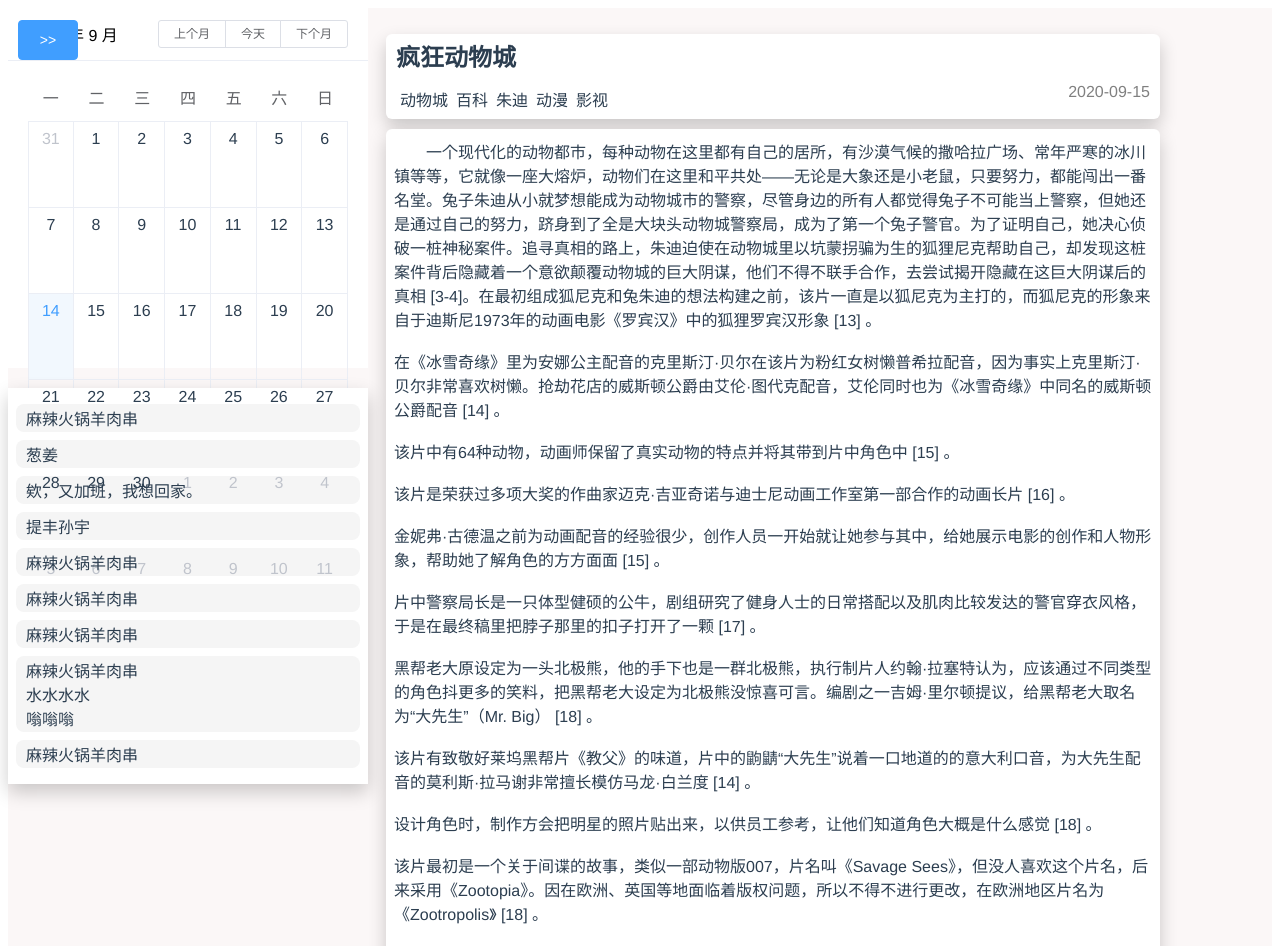
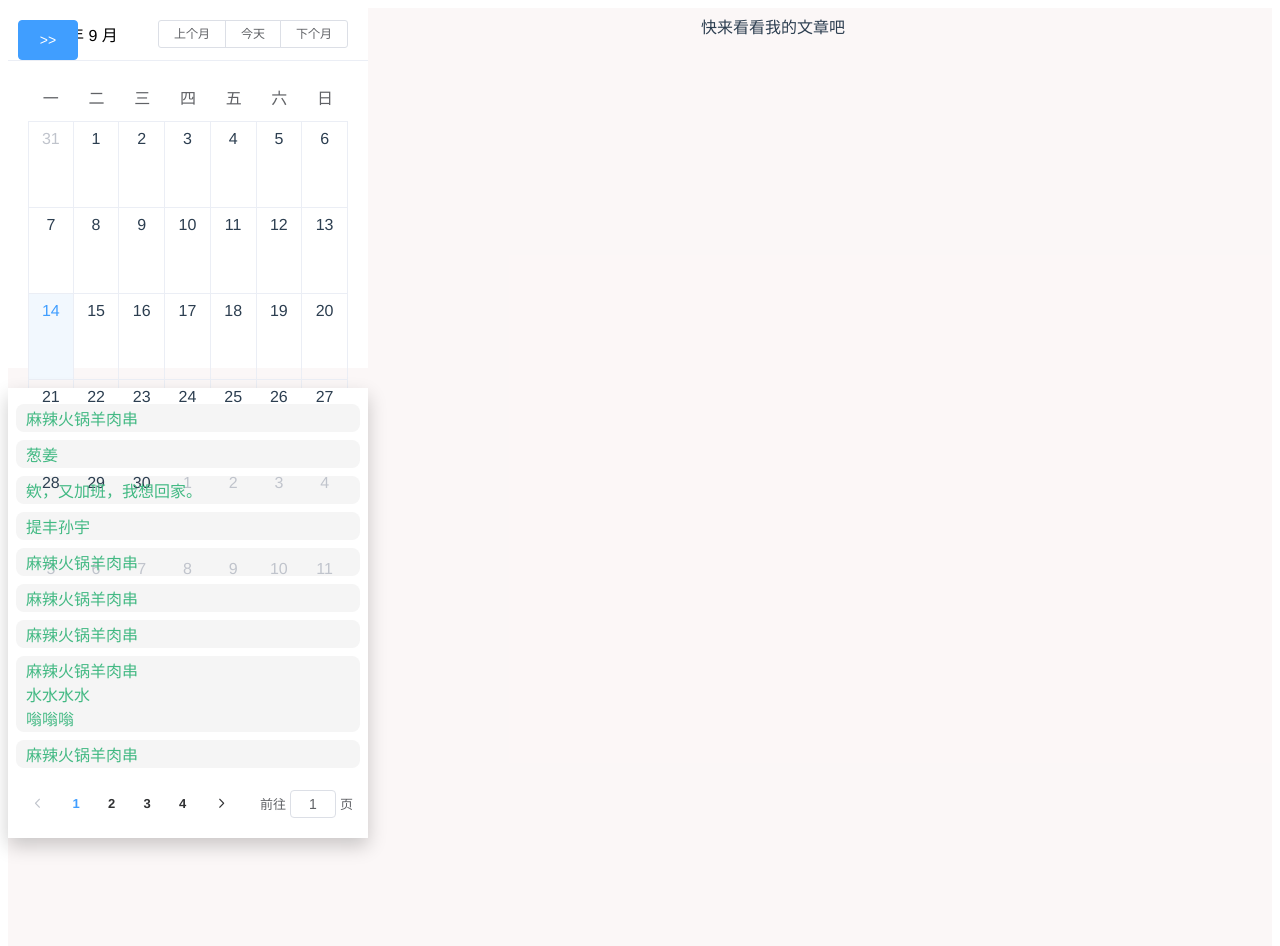
Before and after one commit to WanneSimon/munk-blog, a Vue app: page /coco/blog in a window 1280 px wide. Shown: the top 946 px of the page. Built offline with nearby package versions, Linux system fonts and the light colour scheme.

Commit message:
博文完善-3

```diff
--- a/src/components/DrawerNav.vue
+++ b/src/components/DrawerNav.vue
@@ -51,6 +51,9 @@
           direction: 'ltr' ,//从右往左-rtl 从上往下-ttb 从下往上btt
           head_img: '/coco/static/images/t1.jpg', //菜单栏顶部图片
         };
+      },
+      created: function(){
+
       }
     };
 </script>
--- a/src/router/index.js
+++ b/src/router/index.js
@@ -19,6 +19,8 @@ Vue.use(Router)
 //   routes.push({path:(key.split('.'))[1],component:()=>r(key)})});
 // }
 
+// 获取路由的根路径
+// 组件中使用 console.log(this.$router.options.base)
 
 export default new Router({
   mode: 'history',
--- a/src/views/blog.vue
+++ b/src/views/blog.vue
@@ -6,8 +6,14 @@
 
         <div class="blog-item-container">
           <div class="blog-item" v-for="item,key in blogs.datas" :key="key">
-             <!-- <div class="blog-item-head"> {{item.title}}</div> -->
-             <div class="blog-item-title" v-html="item.title"></div>
+            <div class="blog-item-title" v-html="item.title" @click="showBlog(item.id)"></div>
+          </div>
+          <!-- 分页插件 -->
+          <div class="blog-item-page">
+            <el-pagination
+              @size-change="handleSizeChange()" @current-change="handleCurrentChange()" :current-page.sync="pageData.current"
+              :page-size="pageData.size" layout="prev, pager, next, jumper" :total="pageData.total">
+            </el-pagination>
           </div>
         </div>
 
@@ -35,6 +41,10 @@
           </div>
         </div>
 
+        <!-- 没有选中文章时 -->
+        <div v-if="!blogView">
+          <span> 快来看看我的文章吧 </span>
+        </div>
 
       </el-col>
 
@@ -53,64 +63,89 @@
     data() {
       return {
         currentTime: new Date(), // 当前时间
-        blogView: true, // 是否是查看具体文章的视图
-        currentBlog: {  //当前展示的 blog
+        blogView: false, // 是否是查看具体文章的视图
+        currentBlog: { //当前展示的 blog
           id: 10,
           title: '疯狂动物城',
           tags: '动物城,百科,朱迪,动漫,影视',
           createTime: '2020-09-15',
-            content: '一个现代化的动物都市，每种动物在这里都有自己的居所，有沙漠气候的撒哈拉广场、常年严寒的冰川镇等等，它就像一座大熔炉，动物们在这里和平共处——无论是大象还是小老鼠，只要努力，都能闯出一番名堂。兔子朱迪从小就梦想能成为动物城市的警察，尽管身边的所有人都觉得兔子不可能当上警察，但她还是通过自己的努力，跻身到了全是大块头动物城警察局，成为了第一个兔子警官。为了证明自己，她决心侦破一桩神秘案件。追寻真相的路上，朱迪迫使在动物城里以坑蒙拐骗为生的狐狸尼克帮助自己，却发现这桩案件背后隐藏着一个意欲颠覆动物城的巨大阴谋，他们不得不联手合作，去尝试揭开隐藏在这巨大阴谋后的真相 [3-4]。'+
-            '在最初组成狐尼克和兔朱迪的想法构建之前，该片一直是以狐尼克为主打的，而狐尼克的形象来自于迪斯尼1973年的动画电影《罗宾汉》中的狐狸罗宾汉形象 [13]  。'+
-            '<br>'+
-            '<br>在《冰雪奇缘》里为安娜公主配音的克里斯汀·贝尔在该片为粉红女树懒普希拉配音，因为事实上克里斯汀·贝尔非常喜欢树懒。抢劫花店的威斯顿公爵由艾伦·图代克配音，艾伦同时也为《冰雪奇缘》中同名的威斯顿公爵配音 [14]  。'+
-            '<br>'+
-            '<br>该片中有64种动物，动画师保留了真实动物的特点并将其带到片中角色中 [15]  。'+
-            '<br>'+
-            '<br>该片是荣获过多项大奖的作曲家迈克·吉亚奇诺与迪士尼动画工作室第一部合作的动画长片 [16]  。'+
-            '<br>'+
-            '<br>金妮弗·古德温之前为动画配音的经验很少，创作人员一开始就让她参与其中，给她展示电影的创作和人物形象，帮助她了解角色的方方面面 [15]  。'+
-            '<br>'+
-            '<br>片中警察局长是一只体型健硕的公牛，剧组研究了健身人士的日常搭配以及肌肉比较发达的警官穿衣风格，于是在最终稿里把脖子那里的扣子打开了一颗 [17]  。'+
-            '<br>'+
-            '<br>黑帮老大原设定为一头北极熊，他的手下也是一群北极熊，执行制片人约翰·拉塞特认为，应该通过不同类型的角色抖更多的笑料，把黑帮老大设定为北极熊没惊喜可言。编剧之一吉姆·里尔顿提议，给黑帮老大取名为“大先生”（Mr. Big） [18]  。'+
-            '<br>'+
-            '<br>该片有致敬好莱坞黑帮片《教父》的味道，片中的鼩鼱“大先生”说着一口地道的的意大利口音，为大先生配音的莫利斯·拉马谢非常擅长模仿马龙·白兰度 [14]  。'+
-            '<br>'+
-            '<br>设计角色时，制作方会把明星的照片贴出来，以供员工参考，让他们知道角色大概是什么感觉 [18]  。'+
-            '<br>'+
-            '<br>该片最初是一个关于间谍的故事，类似一部动物版007，片名叫《Savage Sees》，但没人喜欢这个片名，后来采用《Zootopia》。因在欧洲、英国等地面临着版权问题，所以不得不进行更改，在欧洲地区片名为《Zootropolis》 [18]  。'+
-            '<br>'+
-            '<br>该片绵羊道格的穿着打扮以及在车厢里利用蒸馏设备制毒的方式，是在对美剧《绝命毒师》致敬。道格身边两只为其购买咖啡的羊助手分别叫做“沃特”与“杰西”，这恰好是《绝命毒师》中两位主人公的名字 [10]  。'+
-            '<br>'+
-            '<br>伊德瑞斯·艾尔巴配音的牛局长跟他在罪案剧《火线》里的眼镜形象几乎一样，同时牛局长的霸气与犄角造型还原了伊德瑞斯在《雷神》中扮演的彩虹桥守护者海姆达尔 [14]  [17]  。'+
-            '<br>'+
-            '<br>制作方想把世界各地的动物都放进影片中，但没有空间塞进去，所以就为各个国家特别定制了一些角色。比如在北美地区上映的版本中，主播是一只麋鹿，由一位加拿大主持人配音；在澳大利亚版本中主播是一只考拉；在日本是一只狸猫；在中国是一只熊猫；在巴西就是一只美洲豹；英国则是柯基犬 [18]  。'+
-            '<br>'+
+          content: '一个现代化的动物都市，每种动物在这里都有自己的居所，有沙漠气候的撒哈拉广场、常年严寒的冰川镇等等，它就像一座大熔炉，动物们在这里和平共处——无论是大象还是小老鼠，只要努力，都能闯出一番名堂。兔子朱迪从小就梦想能成为动物城市的警察，尽管身边的所有人都觉得兔子不可能当上警察，但她还是通过自己的努力，跻身到了全是大块头动物城警察局，成为了第一个兔子警官。为了证明自己，她决心侦破一桩神秘案件。追寻真相的路上，朱迪迫使在动物城里以坑蒙拐骗为生的狐狸尼克帮助自己，却发现这桩案件背后隐藏着一个意欲颠覆动物城的巨大阴谋，他们不得不联手合作，去尝试揭开隐藏在这巨大阴谋后的真相 [3-4]。' +
+            '在最初组成狐尼克和兔朱迪的想法构建之前，该片一直是以狐尼克为主打的，而狐尼克的形象来自于迪斯尼1973年的动画电影《罗宾汉》中的狐狸罗宾汉形象 [13]  。' +
+            '<br>' +
+            '<br>在《冰雪奇缘》里为安娜公主配音的克里斯汀·贝尔在该片为粉红女树懒普希拉配音，因为事实上克里斯汀·贝尔非常喜欢树懒。抢劫花店的威斯顿公爵由艾伦·图代克配音，艾伦同时也为《冰雪奇缘》中同名的威斯顿公爵配音 [14]  。' +
+            '<br>' +
+            '<br>该片中有64种动物，动画师保留了真实动物的特点并将其带到片中角色中 [15]  。' +
+            '<br>' +
+            '<br>该片是荣获过多项大奖的作曲家迈克·吉亚奇诺与迪士尼动画工作室第一部合作的动画长片 [16]  。' +
+            '<br>' +
+            '<br>金妮弗·古德温之前为动画配音的经验很少，创作人员一开始就让她参与其中，给她展示电影的创作和人物形象，帮助她了解角色的方方面面 [15]  。' +
+            '<br>' +
+            '<br>片中警察局长是一只体型健硕的公牛，剧组研究了健身人士的日常搭配以及肌肉比较发达的警官穿衣风格，于是在最终稿里把脖子那里的扣子打开了一颗 [17]  。' +
+            '<br>' +
+            '<br>黑帮老大原设定为一头北极熊，他的手下也是一群北极熊，执行制片人约翰·拉塞特认为，应该通过不同类型的角色抖更多的笑料，把黑帮老大设定为北极熊没惊喜可言。编剧之一吉姆·里尔顿提议，给黑帮老大取名为“大先生”（Mr. Big） [18]  。' +
+            '<br>' +
+            '<br>该片有致敬好莱坞黑帮片《教父》的味道，片中的鼩鼱“大先生”说着一口地道的的意大利口音，为大先生配音的莫利斯·拉马谢非常擅长模仿马龙·白兰度 [14]  。' +
+            '<br>' +
+            '<br>设计角色时，制作方会把明星的照片贴出来，以供员工参考，让他们知道角色大概是什么感觉 [18]  。' +
+            '<br>' +
+            '<br>该片最初是一个关于间谍的故事，类似一部动物版007，片名叫《Savage Sees》，但没人喜欢这个片名，后来采用《Zootopia》。因在欧洲、英国等地面临着版权问题，所以不得不进行更改，在欧洲地区片名为《Zootropolis》 [18]  。' +
+            '<br>' +
+            '<br>该片绵羊道格的穿着打扮以及在车厢里利用蒸馏设备制毒的方式，是在对美剧《绝命毒师》致敬。道格身边两只为其购买咖啡的羊助手分别叫做“沃特”与“杰西”，这恰好是《绝命毒师》中两位主人公的名字 [10]  。' +
+            '<br>' +
+            '<br>伊德瑞斯·艾尔巴配音的牛局长跟他在罪案剧《火线》里的眼镜形象几乎一样，同时牛局长的霸气与犄角造型还原了伊德瑞斯在《雷神》中扮演的彩虹桥守护者海姆达尔 [14]  [17]  。' +
+            '<br>' +
+            '<br>制作方想把世界各地的动物都放进影片中，但没有空间塞进去，所以就为各个国家特别定制了一些角色。比如在北美地区上映的版本中，主播是一只麋鹿，由一位加拿大主持人配音；在澳大利亚版本中主播是一只考拉；在日本是一只狸猫；在中国是一只熊猫；在巴西就是一只美洲豹；英国则是柯基犬 [18]  。' +
+            '<br>' +
             '<br>动物城里的人气天后夏奇羊，其造型和服饰的设计灵感都来自于拉丁美洲天后夏奇拉，夏奇羊的配音也由夏奇拉亲自上阵担纲的。',
-            reference: [
-              { name: '百科', link: 'http://www.baidu.com' },
-              { name: '百度百科', link: 'http://www.baidu.com' },
+          reference: [{
+              name: '百科',
+              link: 'http://www.baidu.com'
+            },
+            {
+              name: '百度百科',
+              link: 'http://www.baidu.com'
+            },
           ]
         },
         blogs: {
           datas: [
-            { id: 1, title:"麻辣火锅羊肉串" },
-            { id: 2, title:"葱姜" },
-            { id: 3, title:"欸，又加班，我想回家。" },
-            { id: 4, title:"提丰孙宇" },
-            { id: 5, title:"麻辣火锅羊肉串" },
-            { id: 6, title:"麻辣火锅羊肉串" },
-            { id: 7, title:"麻辣火锅羊肉串" },
-            { id: 8, title:"麻辣火锅羊肉串<br>水水水水<br>嗡嗡嗡" },
-            { id: 9, title:"麻辣火锅羊肉串" }
-          ],
+            {id:1,title:"麻辣火锅羊肉串"},
+            {id:2,title:"葱姜"},
+            {id:3,title:"欸，又加班，我想回家。"},
+            {id:4,title:"提丰孙宇"},
+            {id:5,title:"麻辣火锅羊肉串"},
+            {id:6,title:"麻辣火锅羊肉串"},
+            {id:7,title:"麻辣火锅羊肉串"},
+            {id:8,title:"麻辣火锅羊肉串<br>水水水水<br>嗡嗡嗡"},
+            {id:9,title:"麻辣火锅羊肉串"}
+          ]
+        },
+        pageData: {
+          current: 1,
+          size: 10,
+          total: 40
         }
       }
     },
-    created: function(){
+    created: function() {
 
     },
     methods: {
+      handleSizeChange: function(arg){
+        // 每页数量发生变化
+        console.log('size change')
+        console.log(arg)
+      },
+      handleCurrentChange: function(arg){
+        // 页码发生变化
+        console.log('size change')
+        console.log(arg)
+      },
+      showBlog: function(id){
+        // 切换博文
+        this.blogView = true
+
+      }
 
     }
 
@@ -118,21 +153,22 @@
 </script>
 
 <style>
-
-  .blank_L .el-calendar-day{
+  .blank_L .el-calendar-day {
     height: auto;
   }
-  .blank_L .el-calendar{
+
+  .blank_L .el-calendar {
     height: 360px;
   }
 
-  .blog-item-container{
+  .blog-item-container {
     margin-top: 20px;
     background-color: #fff;
-    box-shadow: 0 8px 18px rgba(0,0,0,.2);
+    box-shadow: 0 8px 18px rgba(0, 0, 0, .2);
     padding: 8px;
   }
-  .blog-item{
+
+  .blog-item {
     min-height: 22px;
     max-height: 80px;
     text-align: left;
@@ -141,40 +177,61 @@
     border-radius: 8px;
     background-color: whitesmoke;
   }
-  .blog-content{
+
+  .blog-item-title {
+    color: #42B983;
+  }
+
+  .blog-item-title:hover {
+    cursor: pointer;
+  }
+
+  .blog-item-page{
+    margin: 20px 0px 10px 0px;
+  }
+
+  .blog-content {
     margin: 0px 10px 0px 10px;
     padding: 6px 8px;
   }
 
 
 
-  .blog-head{
+  .blog-head {
     margin-top: 20px;
   }
-  .blog-title{
+
+  .blog-title {
     font-size: 24px;
     font-weight: bold;
     text-align: left;
+    color: #FF7F50;
   }
-  .blog-meta{
+
+  .blog-meta {
     margin-top: 10px;
   }
-  .blog-tag{
+
+  .blog-tag {
     display: inline-block;
     padding: 4px;
+    color: #00bfff;
   }
-  .blog-time{
+
+  .blog-time {
     text-align: right;
     color: grey;
   }
-  .blog-text{
+
+  .blog-text {
     text-align: left;
     text-indent: 2rem;
     margin-top: 10px;
     padding: 10px 8px 10px 8px;
+    color: darkslateblue;
   }
 
-  .blog-refrence{
+  .blog-refrence {
     margin-top: 10px;
     padding-bottom: 10px;
     text-align: left;
```
Also changed, not shown: src/views/index.vue (+26 -20 lines). Lines whose indentation alone changed are shown as unchanged.
